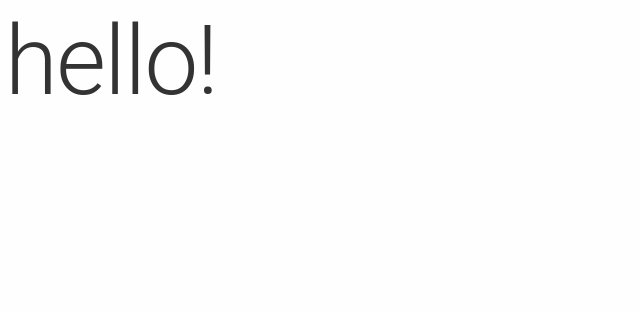
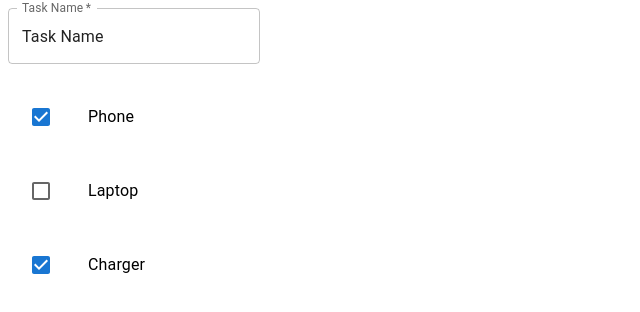
Before and after one commit to isi-usc-edu/programming-challenge-fall23, a React (Create React App) app: page / in a window 1280 px wide. Shown: the top 312 px of the page, without its empty margins (0-640 px from the left). Built offline with nearby package versions, Linux system fonts and the light colour scheme.

Commit message:
Added Material UI libs Added the cheched list Added test data for testing

```diff
--- a/src/App.js
+++ b/src/App.js
@@ -1,98 +1,23 @@
-import React, { useEffect, useState } from 'react'
+import React, {useState} from "react";
+import {productList as productListData} from "./testData";
+import ProductList from "./components/ProductList";
+import AddProduct from "./components/AddProduct";
+import {Add} from "@mui/icons-material";
+export default function MyApp() {
+    const [productList, setProductList] = useState(productListData);
+    const udpateChecked = (id) => () => {
+        // console.log(product)
+        productList.map((product) => {
+            if(product.id === id)
+                product.isChecked = !product.isChecked;
+        })
+        setProductList([...productList]);
 
-import CssBaseline from '@mui/material/CssBaseline'
-
-import {
-  createTheme,
-  ThemeProvider,
-  responsiveFontSizes,
-} from '@mui/material/styles'
-
-import Stack from '@mui/material/Stack'
-
-import Content from './components/Content'
-import Loading from './components/Loading'
-
-
-let theme = createTheme({
-  palette: {
-    primary: {
-      main: '#de6720',
-    },
-    secondary: {
-      main: '#0077ea',
-    },
-  },
-  components: {
-    MuiCssBaseline: {
-      styleOverrides: {
-        html: {
-          WebkitFontSmoothing: 'auto',
-        },
-        body: {
-          background: '#fefefe',
-          overflow: 'hidden',
-          padding: '5px',
-          width: '450px',
-          color: '#333',
-        },
-      },
-    },
-    MuiLinearProgress: {
-      styleOverrides: {
-        root: {
-          backgroundColor: 'rgba(222, 103, 32, 0.25)',
-        },
-        bar: {
-          backgroundColor: 'rgba(222, 103, 32, 1)',
-        },
-      },
-    },
-  },
-})
-theme = responsiveFontSizes(theme)
-
-
-const App = () => {
-
-  const [loading, setLoading] = useState(false)
-
-  useEffect(() => {
-
-    // show a loading indicator
-    setLoading(true)
-
-    setTimeout(() => {
-
-      // hide loading indicator
-      setLoading(false)
-    }, 1000) // 1 second
-
-    // hide loading indicator
-    return () => {
-      setLoading(false)
     }
-  }, [])
-
-  const renderLoading = () => {
-    if ( !loading ) { return }
-    return <Loading text='loading..' />
-  }
-
-  const renderContent = () => {
-    if ( loading ) { return }
-    return <Content />
-  }
-
   return (
-    <ThemeProvider theme={theme}>
-      <CssBaseline />
-      <Stack spacing={2}>
-        {renderLoading()}
-        {renderContent()}
-      </Stack>
-    </ThemeProvider>
-  )
+      <div>
+          <AddProduct />
+          <ProductList productList={productList} updateProductList={udpateChecked} />
+      </div>
+  );
 }
-
-export default App
--- /dev/null
+++ b/src/components/AddProduct.js
@@ -0,0 +1,22 @@
+import {Box, TextField} from "@mui/material";
+import React from "react";
+const AddProduct = ({}) => {
+  return (
+      <Box
+          component="form"
+          sx={{
+              '& .MuiTextField-root': { m: 1, width: '25ch' },
+          }}
+          noValidate
+          autoComplete="off"
+      >
+          <TextField
+              required
+              label={"Task Name"}
+              defaultValue={"Task Name"}
+              />
+      </Box>
+  )
+}
+
+export default AddProduct
--- a/src/components/Content.js
+++ /dev/null
@@ -1,19 +0,0 @@
-import React, { useEffect, useState } from 'react'
-import Typography from '@mui/material/Typography'
-
-
-const Content = ({ socketConnection }) => {
-
-  const renderHello = () => {
-    return <Typography variant="h1">hello!</Typography>
-  }
-
-  return (
-    <React.Fragment>
-      {renderHello()}
-    </React.Fragment>
-  )
-}
-
-
-export default Content
--- a/src/components/Loading.js
+++ /dev/null
@@ -1,41 +0,0 @@
-import React from 'react'
-
-import Box from '@mui/material/Box'
-import Typography from '@mui/material/Typography'
-import LinearProgress from '@mui/material/LinearProgress'
-
-import { styled } from '@mui/material/styles'
-
-
-const Wrapper = styled(Box)`
-  display: inline-block;
-  text-decoration: none;
-  line-height: 1.5rem;
-  user-select: none;
-  cursor: wait;
-  width: 100%;
-`
-
-
-const Loading = ({ text }) => {
-
-  const renderLoading = () => {
-    return (
-      <Wrapper>
-        <Typography variant="h6">
-          {text}
-        </Typography>
-        <LinearProgress />
-      </Wrapper>
-    )
-  }
-
-  return (
-    <React.Fragment>
-      {renderLoading()}
-    </React.Fragment>
-  )
-}
-
-
-export default Loading
--- /dev/null
+++ b/src/components/ProductList.js
@@ -0,0 +1,31 @@
+import {Checkbox, List, ListItem, ListItemButton, ListItemIcon, ListItemText} from "@mui/material";
+import React from "react";
+
+const ProductList = ({productList, updateProductList}) => {
+    return (
+        <List>
+            {
+                productList.map((product) => {
+                    return (
+                        <ListItem key={product.id} >
+                            <ListItemButton onClick={updateProductList(product.id)}>
+                                <ListItemIcon>
+                                    <Checkbox
+                                        edge="start"
+                                        checked={product.isChecked}
+                                        tabIndex={-1}
+                                        disableRipple
+                                        // inputProps={{ 'aria-labelledby': product.id }}
+                                    />
+                                </ListItemIcon>
+                                <ListItemText primary={product.name} />
+                            </ListItemButton>
+                        </ListItem>
+                    )
+                })
+            }
+        </List>
+    )
+}
+
+export default ProductList
--- /dev/null
+++ b/src/testData.js
@@ -0,0 +1,17 @@
+export const productList = [
+        {
+            id: 1,
+            name: 'Phone',
+            isChecked: true
+        },
+        {
+            id: 2,
+            name: 'Laptop',
+            isChecked: false
+        },
+        {
+            id: 3,
+            name: 'Charger',
+            isChecked: true
+        },
+    ];
```
Also changed, not shown: package.json (+4 -4 lines), 2 other files (tests, documents, lock files or other folders).
